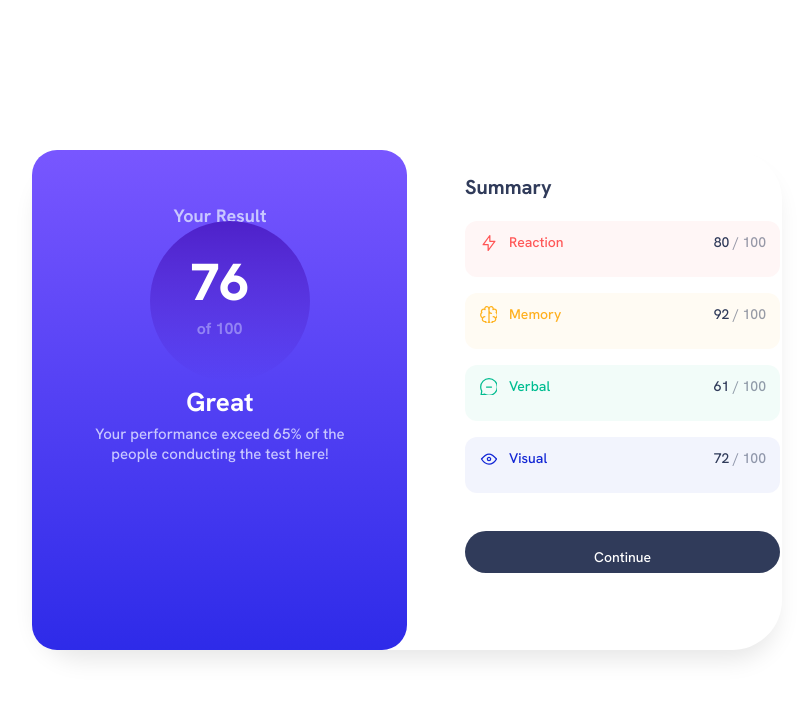
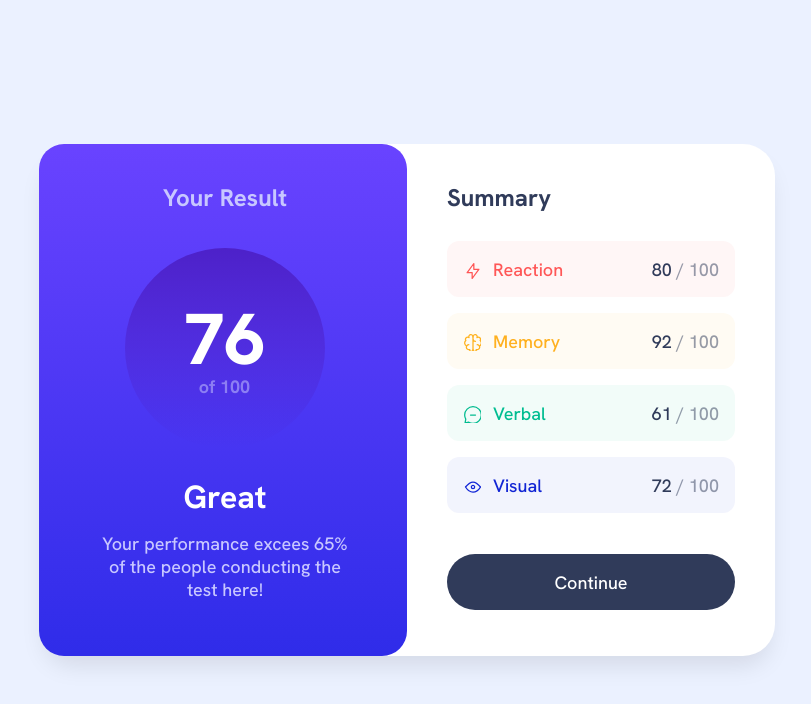
Before and after one commit to mikehwebdev/Results-summary-component, a website built with Vite: page index.html in a window 1280 px wide. Shown: the whole page, without its empty margins (233-1044 px from the left). Built offline with nearby package versions, Linux system fonts and the light colour scheme.

Commit message:
Converting from Flexbox to Grid

```diff
--- a/index.html
+++ b/index.html
@@ -16,7 +16,7 @@
         <h1 class="result-title">Your Result</h1>
         <div class="main-score"><p class="main-score-result">76</p><p class="main-score-100">of 100</p></div>
         <h2 class="opinion-title">Great</h2>
-        <p class="description">Your performance exceed 65% of the people conducting the test here!</p>
+        <p class="description">Your performance excees 65% of the people conducting the test here!</p>
       </header>
 
       <section class="summary">
--- a/style.css
+++ b/style.css
@@ -12,6 +12,7 @@ body {
   place-items: center;
   justify-content: center;
   min-height: 100vh;
+  min-width: 23.4375rem;
 }
 
 .container {
@@ -20,14 +21,15 @@ body {
   flex-direction: column;
   align-items: center;
   min-width: 23.4375rem;
+
 }
 
 header {
-  background-image: linear-gradient(to bottom, hsl(252, 100%, 67%), hsl(241, 81%, 54%));
+  background-image: linear-gradient(180deg, #75F 0%, #6943FF 0.01%, #2F2CE9 100%);
   border-radius: 0 0 32px 32px;
   display: grid;
   grid-template-rows: 1.5rem 2.9375rem 8.75rem 1.5rem 2.4375rem 5.125rem;
-  grid-template-columns: 3.625rem 3.75rem 8.75rem 3.75rem 3.625rem;
+  grid-template-columns: minmax(3.625rem, 7.250rem) minmax(3.75rem, 7.50rem) minmax(8.75rem, 17.5rem) minmax(3.75rem, 7.50rem) minmax(3.625rem, 7.250rem);
   grid-template-areas:
   ". . . . ."
   ". . result-title . ."
@@ -43,7 +45,7 @@ header {
   color: hsl(224, 30%, 27%);
   display: grid;
   grid-template-rows: 1.5rem 2.9375rem 3.5rem 1rem 3.5rem 1rem 3.5rem 1rem 3.5rem 1.5rem 3.5rem 1.875rem;
-  grid-template-columns: 1.875rem 19.6875rem 1.875rem;
+  grid-template-columns: 1.875rem minmax(19.6875rem , 39.375rem ) 1.875rem;
   grid-template-areas:
   ". . ."
   ". sum-title ."
@@ -61,9 +63,6 @@ header {
 
 }
 
-header, .summary{
-  min-width: 19.6875rem;
-}
 
 .summary-title {
   grid-area: sum-title;
@@ -82,14 +81,15 @@ header, .summary{
 
 .main-score {
   min-width: 8.75rem;
-  min-height: 8.75rem;
+  justify-self: center;
+  aspect-ratio: 1 /1;
   border-radius: 50%;
-  background-image: linear-gradient(to bottom, hsla(256, 72%, 46%, 1),hsla(241, 72%, 46%, 0));
+  background-image: linear-gradient(180deg, #4D21C9 0%, rgba(37, 33, 201, 0.00) 100%, rgba(37, 33, 201, 0.00) 100%);
   color: hsl(0, 0%, 100%);
   grid-area: main-score;
   display: grid;
-  grid-template-rows: 1.5625rem 4.5rem 2.6875rem;
-  grid-template-columns: 2.375rem 3.9375rem 2.4375rem;
+  grid-template-rows:minmax(1.5625rem, 3.125rem)  minmax(4.5rem, 9rem)  minmax(2.6875rem, 5.375rem) ;
+  grid-template-columns:minmax(2.375rem, 4.75rem)  minmax(3.9375rem, 7.875rem)  minmax(2.4375rem, 4.875rem) ;
   grid-template-areas:
   ". . ."
   ". main-score-result ."
@@ -208,7 +208,7 @@ span {
 
 button {
   background-color:  hsl(224, 30%, 27%);
-  width: 19.6875rem;
+  min-width: 19.6875rem;
   border-radius: 128px;
   padding: 1.0625rem 0 1rem 0;
   color: hsl(0, 0%, 100%);
@@ -216,80 +216,90 @@ button {
   grid-area:  button;
 }
 
-@media (min-width: 750px) {
+@media (min-width: 768px) {
 
-  body {
-    background-color: hsl(0, 0%, 100%);
-  }
 
   .container {
     flex-direction: row;
-    width: 750px;
-    height: 500px;
-    border-radius: 50px 50px;
+    width: 46rem;
+    height: 32rem;
+    border-radius: 32px 32px;
     box-shadow: 0px 15px 25px -6px rgba(0,0,0,0.1);
   }
 
   header {
     border-radius: 25px 25px;
-    width: 50%;
-    height: 100%;
+    width: 23rem;
+    height: 32rem;
+    grid-template-rows: 2.375rem 4.125rem 12.5rem 1.75rem 3.5rem 7.75rem;
+    grid-template-columns: 3.375rem 1.875rem 12.75rem 1.875rem 3.375rem;
   }
 
   .summary {
-    width: 50%;
+    width: 23rem;
     height: 100%;
-    padding:0 28px;
+    grid-template-rows: 2.375rem 3.6875rem 3.5rem 1rem 3.5rem 1rem 3.5rem 1rem 3.5rem 2.5625rem 3.5rem;
+    grid-template-columns: 2.5rem 18rem 2.5rem;
+  }
+
+  .opinion-title {
+    font-size: 2rem;
   }
 
   .description{
-    font-size: 15px;
+    font-size: 1.125rem;
   }
 
   .result-title {
-    margin: 30px 0;
+    font-size: 1.5rem;
   }
 
-  .opinion-title {
-    font-size: 26px;
+  .main-score {
+  display: grid;
+  grid-template-rows:3.4375rem  4.5rem  4.5625rem ;
+  grid-template-columns:minmax(2.375rem, 4.75rem)  minmax(3.9375rem, 7.875rem)  minmax(2.4375rem, 4.875rem) ;
+  ;
+  }
+
+  .main-score-100 {
+    font-size: 1.125rem;
   }
 
   .summary-title {
-    font-size: 20px;
+    font-size: 1.5rem;
   }
 
   .stat {
-    margin: 0 0 14px 0;
-    width: 100%;
-    padding: 12px 14px;
+    min-width: 18rem;
+    align-items: center;
+    padding: 1.0625rem 1rem 1rem 1rem;
   }
 
   .stat > p, span {
-    font-size: 14px;
+    font-size: 1.125rem;
   }
 
   .main-score {
-    width: 160px;
-    height: 160px;
+    width: 12.5rem;
+    height: 12.5rem;
   }
 
   .main-score-result {
-    font-size: 52px;
+    font-size: 4.5rem;
   }
 
   .reaction-image, .memory-image, .verbal-image, .visual-image {
-    width: 18px;
-    height: 18px;
+    width: 1.125rem;
+    height: 1.125rem;
   }
 
   button {
-    width: 100%;
-    font-size: 14px;
-    margin-top: 14px;
+    min-width: 18rem;
+    font-size: 1.125rem;
   }
 
   button:hover {
-    background-color: hsla(241, 81%, 54%, .9);
+    background-image: linear-gradient(180deg, #75F 0%, #6943FF 0.01%, #2F2CE9 100%);
     cursor:pointer;
   }
 }
```
